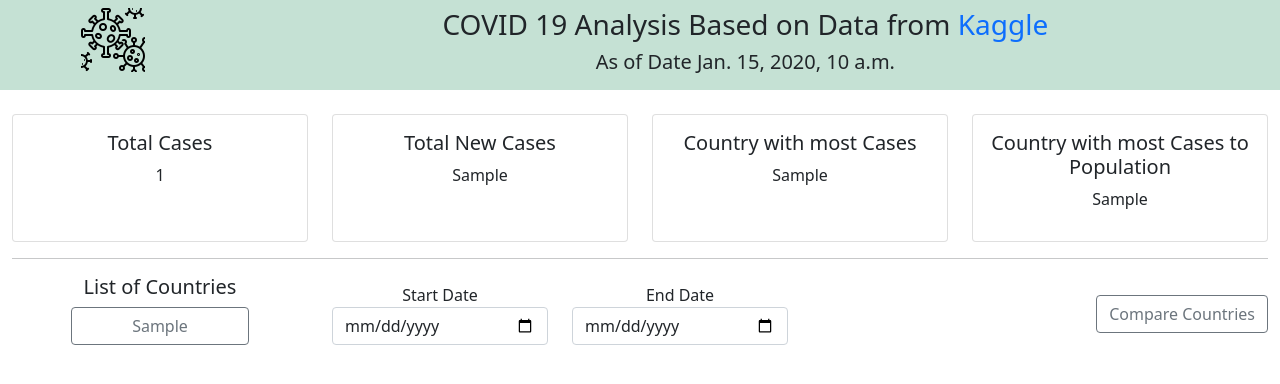
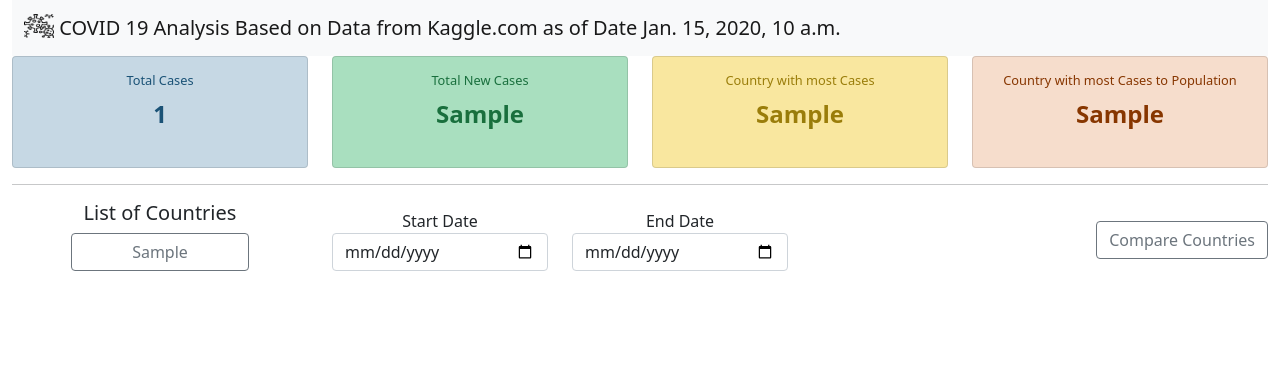
Before and after one commit to ajas91/covid19-analysis, a Django app: template DashboardCovid/template/index.html in a window 1280 px wide. Shown: the top 384 px of the page. Run offline with Django 4.2, Linux system fonts and the light colour scheme; the template is opened without the code that fills it: most values are stand-ins (such as "Sample title", 1, 10 or a date in 2020); some libraries are stand-ins or nearby versions.

Commit message:
update CSS Styling

```diff
--- a/DashboardCovid/firstUI/views.py
+++ b/DashboardCovid/firstUI/views.py
@@ -31,8 +31,8 @@ def indexPage(request):
     # counts = covidInContinents['total_cases'].to_list()
 
     context={'dataDate':dataDate,
-             'totalCases':totalCases,
-             'newCases':newCases,
+             'totalCases':int(totalCases),
+             'newCases':int(newCases),
              'mapData':mapData,
              'countryWithMostCases':countryWithMostCases,
              'countryWithMostCasesDensity':countryWithMostCasesDensity,
--- a/DashboardCovid/static/css/styles.css
+++ b/DashboardCovid/static/css/styles.css
@@ -24,13 +24,15 @@ a {
     text-decoration: none !important;
   }
 
-.card {
-    height: 8em !important;
+div.card {
+    height: 7em;
 }
 
-.countries{
+div.countries{
     width: 60%;
     text-align: center;
+    margin-left: 20%;
+    margin-right: 20%;
 }
 
 .btn-wrap-text {
@@ -39,3 +41,12 @@ a {
   display: inline-block;
   text-overflow: ellipsis;
 }
+
+span.numberSpan, span.countryName{
+    font-size:150%;
+    font-weight: bold;
+}
+
+h5.card-title{
+    font-size: 80%;
+}
--- a/DashboardCovid/static/js/functions.js
+++ b/DashboardCovid/static/js/functions.js
@@ -34,8 +34,8 @@ function createGraph(elementID,type,labelX,dataY,graphLabel){
 }
 
 
-numberElementsLength = document.getElementsByClassName("number").length;
+numberElementsLength = document.getElementsByClassName("numberSpan").length;
 for (let i = 0; i < numberElementsLength; i++) {
-    numberElement = document.getElementsByClassName("number")[i].innerHTML;
-    document.getElementsByClassName("number")[i].innerHTML = numberWithCommas(numberElement);
+    numberElement = document.getElementsByClassName("numberSpan")[i].innerHTML;
+    document.getElementsByClassName("numberSpan")[i].innerHTML = numberWithCommas(numberElement);
   }
--- a/DashboardCovid/template/base.html
+++ b/DashboardCovid/template/base.html
@@ -17,7 +17,7 @@
 
     <body>
         <div class="container-fluid"  style="text-align: center;">
-            <div class="row mb-4 bg-success p-2 text-dark bg-opacity-25">
+            <!-- <div class="row mb-4 bg-success p-2 text-dark bg-opacity-25">
                 <div class="col-2">
                     <a href={% url "index" %}><img src="{% static "images/covid19.png" %}" alt="COVID19" /></a>
                 </div>
@@ -25,7 +25,21 @@
                     <h3>COVID 19 Analysis Based on Data from <a href="https://www.kaggle.com/georgesaavedra/covid19-dataset" target="_blank">Kaggle</a></h3>
                     <h5>As of Date {{dataDate}}</h5>
                 </div>
-            </div>
+            </div> -->
+
+            <nav class="navbar navbar-light bg-light">
+                <div class="container-fluid">
+                    <a class="navbar-brand" href={% url "index" %}>
+                        <img src="{% static "images/covid19.png" %}" alt="COVID19" width="30" height="24" class="d-inline-block align-text-top">
+
+                        <span style="text-align: left;">
+                            COVID 19 Analysis Based on Data from Kaggle.com
+                            <!-- <a href="https://www.kaggle.com/georgesaavedra/covid19-dataset" target="_blank">Kaggle</a> -->
+                            as of Date {{dataDate}}
+                        </span>
+                    </a>
+                </div>
+              </nav>
 
             {% block mainBody %}
 
--- a/DashboardCovid/template/index.html
+++ b/DashboardCovid/template/index.html
@@ -13,37 +13,37 @@
 {% block mainBody %}
     <div class="row mb-2">
         <div class="col mr-2 ml-2">
-            <div class="card" style="height: 8em;">
-                <div class="card-body">
+            <div class="card" style="background-color:#c6d8e4;">
+                <div class="card-body" style="color:#1A5276;">
                     <h5 class="card-title">Total Cases</h5>
-                    <span class="number">{{totalCases}}</span>
+                    <span class="numberSpan" >{{totalCases}}</span>
                 </div>
             </div>
         </div>
 
         <div class="col mr-2">
-            <div class="card" style="height: 8em;">
-                <div class="card-body">
-                    <h5 class="card-title">Total New Cases</h5>
-                    <span class="number">{{newCases}}</span>
+            <div class="card" style="background-color: #A9DFBF;">
+                <div class="card-body" style="color:#196F3D;">
+                    <h5 class="card-title" >Total New Cases</h5>
+                    <span class="numberSpan">{{newCases}}</span>
                 </div>
             </div>
         </div>
 
         <div class="col mr-2">
-            <div class="card" style="height: 8em;">
-                <div class="card-body">
+            <div class="card" style="background-color: #F9E79F;">
+                <div class="card-body" style="color: #9A7D0A;">
                     <h5 class="card-title">Country with most Cases</h5>
-                    <span>{{countryWithMostCases}}</span>
+                    <span class="countryName">{{countryWithMostCases}}</span>
                 </div>
             </div>
         </div>
 
         <div class="col mr-2">
-            <div class="card" style="height: 8em;">
-                <div class="card-body">
+            <div class="card" style="background-color:#F6DDCC ;">
+                <div class="card-body" style="color:#873600;">
                     <h5 class="card-title">Country with most Cases to Population</h5>
-                    <span>{{countryWithMostCasesDensity}}</span>
+                    <span class="countryName">{{countryWithMostCasesDensity}}</span>
                 </div>
             </div>
         </div>
@@ -57,7 +57,7 @@
             <form method="post" enctype="multipart/form-data" action="selectCountry">
                 {% csrf_token %}
                 {% for item in countriesList %}
-                    <div class="row mb-1" style="width: 60%; margin-left: 20%; margin-right: 20%;">
+                     <div class="row mb-1 countries"> <!--style="width: 60%; margin-left: 20%; margin-right: 20%;"> -->
                         <input type="submit" value={{item}} name="countryName" class="btn btn-outline-secondary btn-wrap-text">
                     </div>
                 {% endfor %}
```
